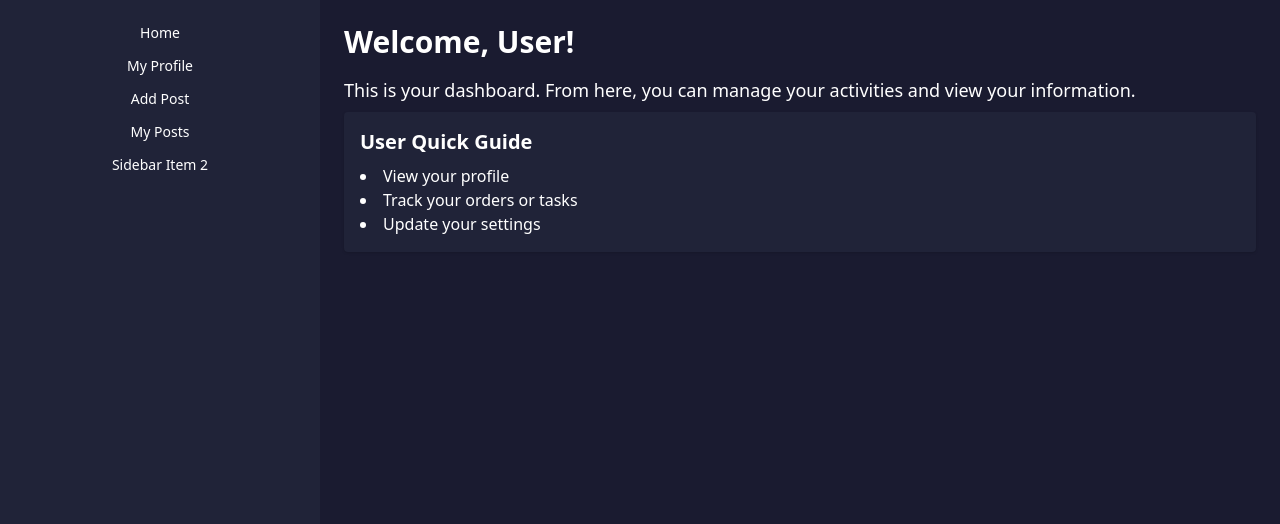
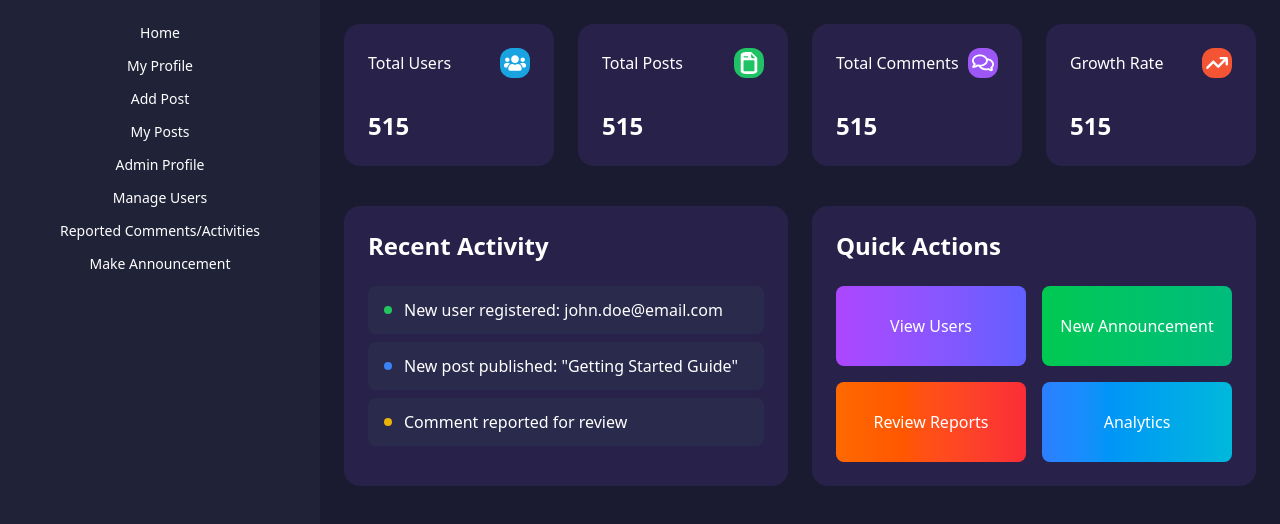
Before and after one commit to mahatab6/Node-Talk-Client-Side, a React (Vite) app: page /dashboard in a window 1280 px wide. Shown: the top 524 px of the page. Built offline with nearby package versions, Linux system fonts and the light colour scheme; no server answers; sample sign-in values are in the browser's storage.

Commit message:
admin dashboaed home added

```diff
--- a/src/components/Sidebar/AdminSidebarItems.jsx
+++ b/src/components/Sidebar/AdminSidebarItems.jsx
@@ -0,0 +1,27 @@
+import React from 'react';
+import { Link } from 'react-router';
+
+const AdminSidebarItems = () => {
+    return (
+        <>
+            <li>
+                <Link>Admin Profile</Link>
+            </li>
+
+            <li>
+                <Link>Manage Users</Link>
+            </li>
+
+            <li>
+                <Link>Reported Comments/Activities</Link>
+            </li>
+
+            <li>
+                <Link>Make Announcement</Link>
+            </li>
+
+        </>
+    );
+};
+
+export default AdminSidebarItems;
--- a/src/components/Sidebar/Sidebar.jsx
+++ b/src/components/Sidebar/Sidebar.jsx
@@ -1,6 +1,7 @@
 import React from 'react';
 import UserSidebarItems from './UserSidebarItems';
 import { Link } from 'react-router';
+import AdminSidebarItems from './AdminSidebarItems';
 
 const Sidebar = () => {
     return (
@@ -10,7 +11,7 @@ const Sidebar = () => {
                 {/* Sidebar content here */}
                 <li><Link to='/'>Home</Link></li>
                 <UserSidebarItems/>
-                <li><a>Sidebar Item 2</a></li>
+                <AdminSidebarItems/>
             </ul>
         </div>
     );
--- a/src/components/Sidebar/UserSidebarItems.jsx
+++ b/src/components/Sidebar/UserSidebarItems.jsx
@@ -13,7 +13,7 @@ const UserSidebarItems = () => {
                 <Link to='/dashboard/my-post'>My Posts</Link>
             </li>
         </>
-    )
+    );
 
 }
 
--- a/src/pages/DashboardHome.jsx
+++ b/src/pages/DashboardHome.jsx
@@ -6,13 +6,15 @@ const DashboardHome = () => {
 
   return (
     <div className="p-6">
-      <h1 className="text-3xl font-bold mb-4">Welcome, {user?.name || 'User'}!</h1>
+
+      {role === 'admin' ? (
+        <>
+          <h1 className="text-3xl font-bold mb-4">Dashboard Overview</h1>
 
           <p className="text-lg mb-2">
-        This is your dashboard. From here, you can manage your activities and view your information.
+            Welcome back! Here's what's happening with your platform.
           </p>
 
-      {role === 'admin' ? (
           <div className=" p-4 rounded shadow">
             <h2 className="text-xl font-semibold mb-2">Admin Quick Guide</h2>
             <ul className="list-disc list-inside">
@@ -21,7 +23,17 @@ const DashboardHome = () => {
               <li>Handle System Settings</li>
             </ul>
           </div>
+
+        </>
       ) : (
+        <>
+
+          <h1 className="text-3xl font-bold mb-4">Welcome, {user?.displayName || 'User'}!</h1>
+
+          <p className="text-lg mb-2">
+            This is your dashboard. From here, you can manage your activities and view your information.
+          </p>
+
           <div className="p-4 rounded shadow bg-[#202338]">
             <h2 className="text-xl font-semibold mb-2">User Quick Guide</h2>
             <ul className="list-disc list-inside">
@@ -30,6 +42,8 @@ const DashboardHome = () => {
               <li>Update your settings</li>
             </ul>
           </div>
+
+        </>
       )}
     </div>
   );
--- /dev/null
+++ b/src/pages/adminDashboard/AminDashboardHome.jsx
@@ -0,0 +1,102 @@
+import React from 'react';
+import { FaRegComments, FaUsers } from "react-icons/fa";
+import { BsFileEarmarkPostFill } from "react-icons/bs";
+import { FaArrowTrendUp } from "react-icons/fa6";
+import { GoDotFill } from 'react-icons/go';
+import { Link } from 'react-router';
+
+
+
+
+const AminDashboardHome = () => {
+    return (
+        <div className='p-6'>
+
+            <div className='grid grid-cols-1 md:grid-cols-2 lg:grid-cols-4 gap-6'>
+
+                <div className='bg-[#282149] rounded-2xl'>
+                    <div className='p-6 flex flex-row items-center justify-between space-y-0 pb-2'>
+                        <h2>Total Users</h2>
+                        <FaUsers className='bg-[#19A4E1] p-1 rounded-xl' size={30} />
+                    </div>
+                    <p className='text-2xl font-bold text-white p-6'>515</p>
+                </div>
+
+                <div className='bg-[#282149] rounded-2xl'>
+                    <div className='p-6 flex flex-row items-center justify-between space-y-0 pb-2'>
+                        <h2>Total Posts</h2>
+                        <BsFileEarmarkPostFill className='bg-[#1FC365] p-1 rounded-xl' sers size={30} />
+                    </div>
+                    <p className='text-2xl font-bold text-white p-6'>515</p>
+                </div>
+
+                <div className='bg-[#282149] rounded-2xl'>
+                    <div className='p-6 flex flex-row items-center justify-between space-y-0 pb-2'>
+                        <h2>Total Comments</h2>
+                        <FaRegComments className='bg-[#9D57F6] p-1 rounded-xl' size={30} />
+                    </div>
+                    <p className='text-2xl font-bold text-white p-6'>515</p>
+                </div>
+
+                <div className='bg-[#282149] rounded-2xl'>
+                    <div className='p-6 flex flex-row items-center justify-between space-y-0 pb-2'>
+                        <h2>Growth Rate</h2>
+                        <FaArrowTrendUp className='bg-[#F35534] p-1 rounded-xl' size={30} />
+                    </div>
+                    <p className='text-2xl font-bold text-white p-6'>515</p>
+                </div>
+
+            </div>
+
+            <div className='py-10 grid grid-cols-1 lg:grid-cols-2 gap-6'>
+                <div className='bg-[#282149] rounded-2xl'>
+                    <h2 className='text-white font-semibold text-2xl p-6'>Recent Activity</h2>
+                    <div className=' space-y-2 px-6 pb-6'>
+                        <div className='p-3 bg-slate-700/30 rounded-lg'>
+                            <span className='flex items-center gap-2'><GoDotFill className='text-[#22C55E]' />New user registered: john.doe@email.com</span>
+                        </div>
+                        <div className='p-3 bg-slate-700/30 rounded-lg'>
+                            <span className='flex items-center gap-2'><GoDotFill className='text-[#3B82F6]' />New post published: "Getting Started Guide"</span>
+                        </div>
+                        <div className='p-3 bg-slate-700/30 rounded-lg'>
+                            <span className='flex items-center gap-2'><GoDotFill className='text-[#EAB308]' />Comment reported for review</span>
+                        </div>
+
+                    </div>
+                </div>
+
+                <div className='bg-[#282149] rounded-2xl'>
+                    <h2 className='text-white font-semibold text-2xl p-6'>Quick Actions</h2>
+                    <div className='px-6 pb-6'>
+
+                        <div className='grid grid-cols-1 sm:grid-cols-1 md:grid-cols-2 gap-4'>
+                            <Link
+                                to="#"
+                                className='h-20 flex items-center justify-center bg-gradient-to-r from-purple-500 to-indigo-500 rounded-lg text-white font-medium hover:shadow-lg transition-shadow'>View Users
+                            </Link>
+
+                            <Link
+                                to="#"
+                                className='h-20 flex items-center justify-center bg-gradient-to-r from-green-500 to-emerald-500 rounded-lg text-white font-medium hover:shadow-lg transition-shadow'>New Announcement
+                            </Link>
+
+                            <Link
+                                to="#"
+                                className='h-20 flex items-center justify-center bg-gradient-to-r from-orange-500 to-red-500 rounded-lg text-white font-medium hover:shadow-lg transition-shadow'>Review Reports
+                            </Link>
+
+                            <Link
+                                to="#"
+                                className='h-20 flex items-center justify-center bg-gradient-to-r from-blue-500 to-cyan-500 rounded-lg text-white font-medium hover:shadow-lg transition-shadow'>Analytics
+                            </Link>
+                        </div>
+                    </div>
+                </div>
+
+            </div>
+
+        </div>
+    );
+};
+
+export default AminDashboardHome;
--- a/src/routes/Routes.jsx
+++ b/src/routes/Routes.jsx
@@ -13,6 +13,7 @@ import MyProfile from "../pages/userDashboard/MyProfile";
 import DashboardHome from "../pages/DashboardHome";
 import AddPost from "../pages/userDashboard/AddPost";
 import MyPost from "../pages/userDashboard/MyPost";
+import AminDashboardHome from "../pages/adminDashboard/AminDashboardHome";
 
 export const router = createBrowserRouter([
   {
@@ -53,7 +54,7 @@ export const router = createBrowserRouter([
     children:[
       {
         index: true,
-        element:<DashboardHome/>
+        element:<AminDashboardHome/>
       },
       {
         path:'my-profile',
```
Lines whose indentation alone changed are shown as unchanged.
